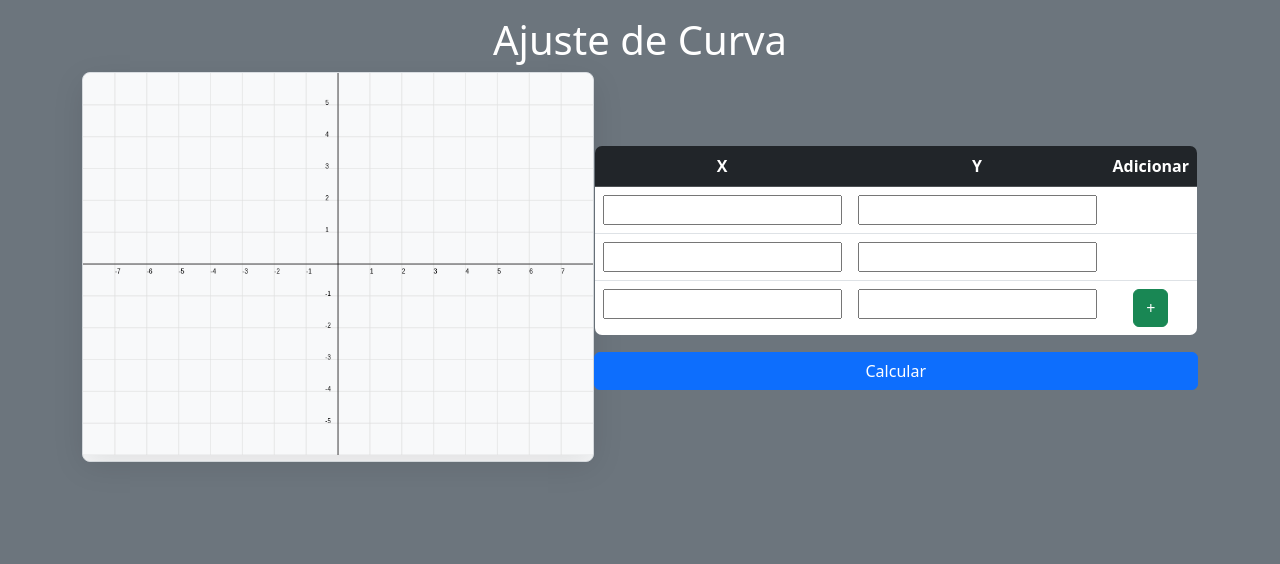
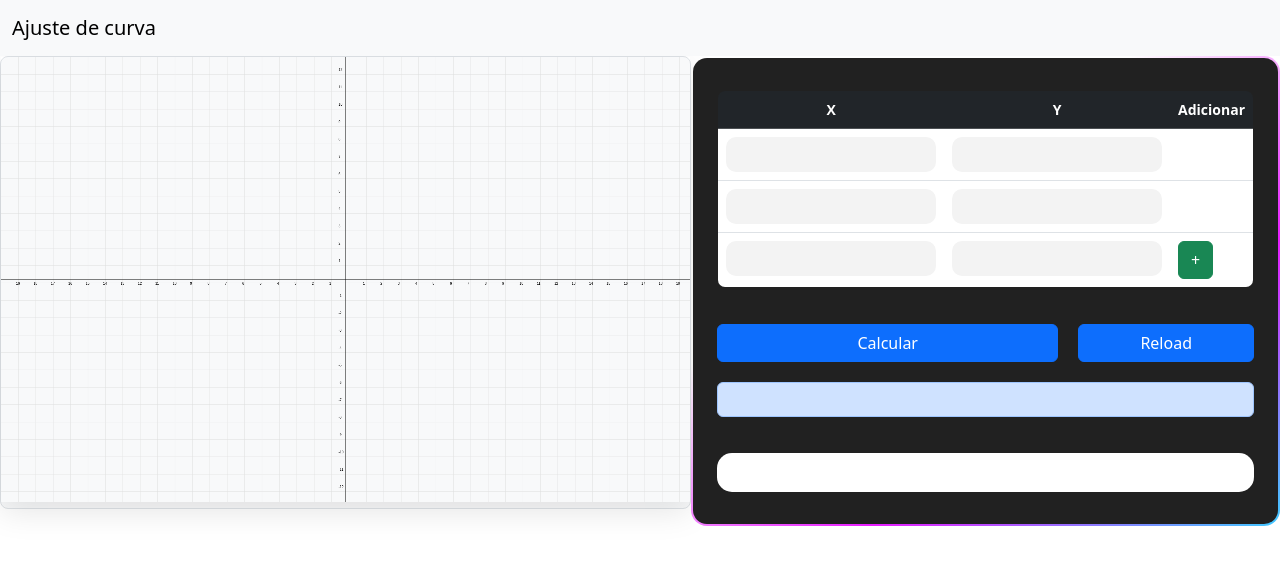
Before and after one commit to Pasta-de-dente/web-curves-adjust, a website: page src/pages/index.html in a window 1280 px wide. Drawn offline with nearby package versions, Linux system fonts and the light colour scheme.

Commit message:
feat:Adicionando mais estilo e algumas funções

```diff
--- a/src/css/style.css
+++ b/src/css/style.css
@@ -1,6 +1,66 @@
 canvas {
-    width: 100%;
-    max-width: 100%;
-    height: 70%;
-    box-shadow: 0 10px 30px rgba(0, 0, 0, 0.1);
-  }
+  width: 100%;
+
+  height: 70%;
+  box-shadow: 0 10px 30px rgba(0, 0, 0, 0.1);
+}
+#form-container {
+  background: linear-gradient(#212121, #212121) padding-box,
+    linear-gradient(145deg, transparent 35%, #e81cff, #40c9ff) border-box;
+  border: 2px solid transparent;
+  padding: 32px 24px;
+
+  font-size: 14px;
+  font-family: inherit;
+  color: white;
+  display: flex;
+  flex-direction: column;
+  gap: 20px;
+  box-sizing: border-box;
+  border-radius: 16px;
+}
+.container-background {
+  display: flex;
+  width: 100%;
+  justify-content: center;
+
+  height: auto;
+}
+#graphCanvas {
+  width: 100%;
+}
+
+.divGraph {
+  border: 20px;
+  background: white;
+  width: 100%;
+  height: 100%;
+}
+#background::before {
+  content: "";
+  position: relative;
+  top: 0;
+  left: 0;
+  width: 100%;
+  height: 100%;
+  background-image: radial-gradient(circle, black 10%, transparent 10%);
+  background-size: 30px 30px;
+}
+input {
+  border: 2px solid transparent;
+  width: 15em;
+  height: 2.5em;
+  padding-left: 0.8em;
+  outline: none;
+  overflow: hidden;
+  background-color: #f3f3f3;
+  border-radius: 10px;
+  transition: all 0.5s;
+}
+
+input:hover,
+input:focus {
+  border: 2px solid #4a9dec;
+  box-shadow: 0px 0px 0px 7px rgb(74, 157, 236, 20%);
+  background-color: white;
+}
--- a/src/js/util.js
+++ b/src/js/util.js
@@ -22,10 +22,11 @@ function calcular() {
   console.log("x", X);
   console.log("y", Y);
 
+  var tipo=document.getElementById("tipofuncao");
 
   if (isPrimeiroGrau(X, Y)) {
-    console.log("Função de primeiro grau");
 
+tipo.innerHTML="Função de primeiro grau";
     for (let i = 0; i < X.length; i++) {
       plotPoint(X[i], Y[i], "blue");
     }
@@ -33,15 +34,15 @@ function calcular() {
     calcularPrimeiroGrau();
 
   } else if (isSegundoGrau(X, Y)) {
-    console.log("Função de segundo grau");
 
+    tipo.innerHTML="Função de segundo grau";
     for (let i = 0; i < X.length; i++) {
       plotPoint(X[i], Y[i], "blue");
     }
 
     calcularSegundoGrau();
   } else {
-    alert("Não é possível determinar a função");
+    tipo.innerHTML="Módelo não compativel";
   }
 }
 
--- a/src/pages/index.html
+++ b/src/pages/index.html
@@ -10,15 +10,18 @@
   </head>
     <title>Ajuste de Curva</title>
 </head>
-<body class="bg-secondary">
+<body id="background">
 
-    <header class="text-white text-center py-3">
-        <h1>Ajuste de Curva</h1>
+    <nav class="navbar sticky-bottom bg-body-tertiary">
+        <div class="container-fluid">
+          <a class="navbar-brand" href="#">Ajuste de curva</a>
+        </div>
+      </nav>
 
-    <div class="container d-flex justify-content-between align-items-center">
-        <div class="inputs order-2">
+    <div class="container-background" >
+        <div class="inputs order-2" id="form-container" >
             <table class="table border rounded-3 overflow-hidden" id="tabelaPontos">
-                <thead>
+                <thead >
                     <tr class="table-dark">
                         <th class="text-center">X</th>
                         <th class="text-center">Y</th>
@@ -46,16 +49,22 @@
                 </tbody>
             </table>
 
-            <button class="btn btn-primary w-100" onclick="calcular()">Calcular</button>
+           <div style="display: flex; gap: 20px;"> <button class="btn btn-primary w-100" onclick="calcular()">Calcular</button> <button class="btn btn-primary w-50" onclick="window.location.reload()">Reload</button></div>
 
+            <div class="alert alert-primary d-flex align-items-center"style="height:50px;" role="alert" >
 
-            <span id="funcao_resultado" style="margin:12px;font-weight: bold;font-size: 1rem;"></span>
+                <div id="tipofuncao" style="color: black;font-weight: bold;">
+
+                </div>
+              </div>
+            <span id="funcao_resultado" style="padding:12px;font-weight: bold;font-size: 1rem; background: #ffffff;height: 100%;color: black; border-radius: 15px;"></span>
 
         </div>
-        <div class="graph bg-light border rounded-3 order-1">
-            <canvas id="graphCanvas" width="800" height="600"></canvas>
-        </div>
-
+        <div >
+                <div class="graph bg-light border rounded-3 order-1">
+                    <canvas id="graphCanvas" width="1980" height="1280"></canvas>
+                </div>
+      </div>
     </div>
     <script src="../js/util.js"></script>
 
```
